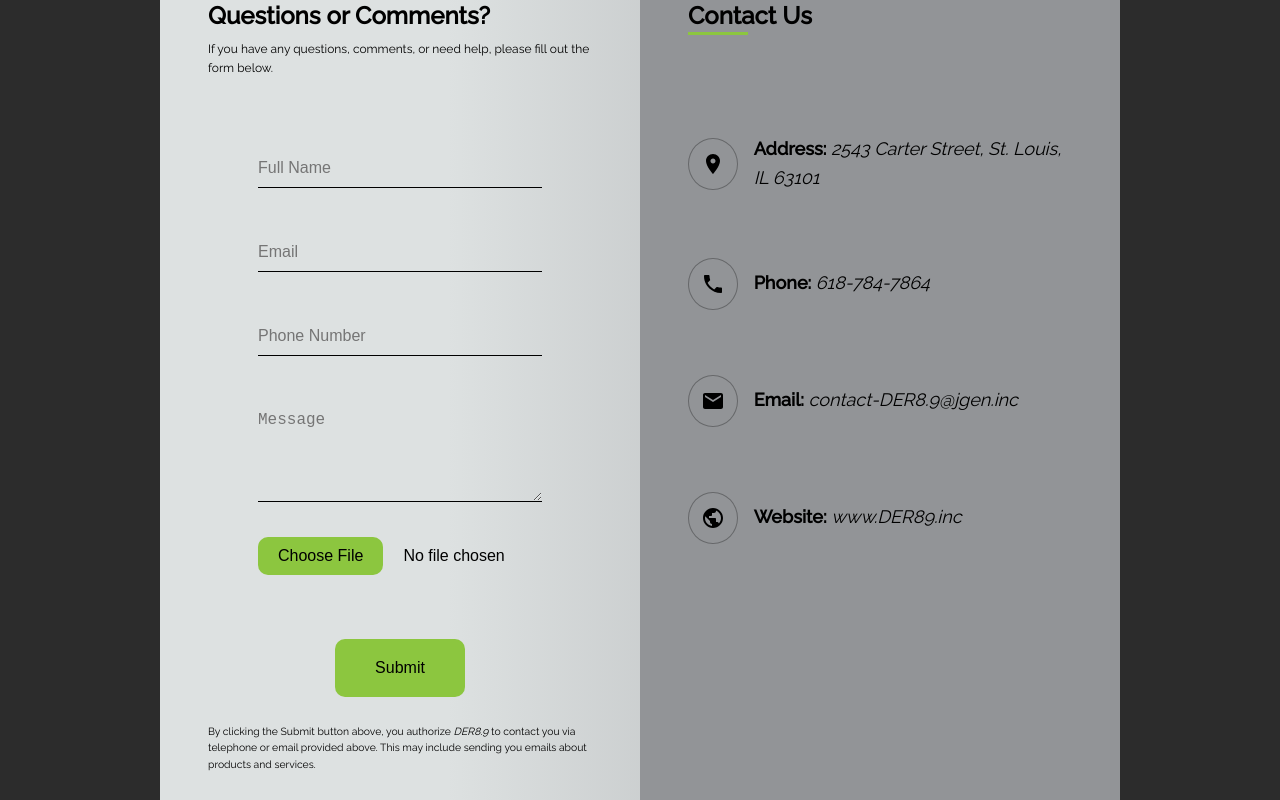
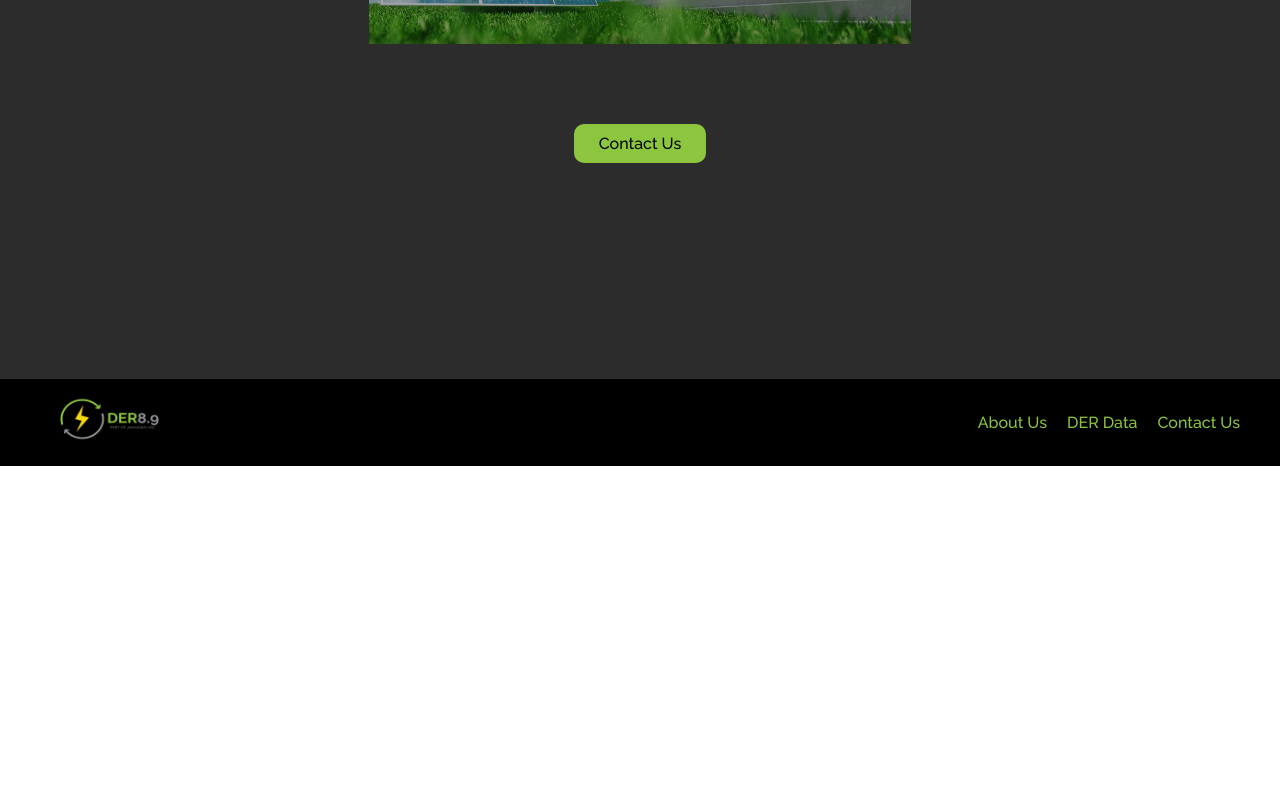
Before and after one commit to landoncrabtree/cyberforce2023, a React (Create React App) app in the folder frontend/: page / in a window 1280 px wide. Shown: the part 2760-3560 px from the top of the page. After the commit the page ends 3226 px from the top, so only its background shows below. Built offline with nearby package versions, Linux system fonts and the light colour scheme.

Commit message:
contact us button

```diff
--- a/frontend/src/pages/ContactUs.js
+++ b/frontend/src/pages/ContactUs.js
@@ -45,12 +45,10 @@ function ContactUs() {
   };
 
   return (
-    <div className='content-container'>
-      <div className='contact-container'>
-      {/* <div className='home-header'>
+    <div className='contact-container' id='contact'>
+    <div className='home-header'>
       <h1>Contact Us Today!</h1>
-        <p></p>
-      </div> */}
+    </div>
       <div className='contact_us-wrapper'>
         <div className='left-box'>
           <div className='margin-box'>
@@ -73,6 +71,7 @@ function ContactUs() {
                       placeholder='Full Name'
                       onChange={onChangeHandler}
                       value={userData.fullname}
+                      required
                     />
                   </div>
                   <div className='form-input'>
@@ -83,6 +82,7 @@ function ContactUs() {
                       placeholder='Email'
                       onChange={onChangeHandler}
                       value={userData.email}
+                      required
                     />
                   </div>
                   <div className='form-input'>
@@ -93,6 +93,7 @@ function ContactUs() {
                       placeholder='Phone Number'
                       onChange={onChangeHandler}
                       value={userData.phonenumber}
+                      required
                     />
                   </div>
                   <div className='form-input mb-60'>
@@ -102,6 +103,7 @@ function ContactUs() {
                       placeholder='Message'
                       onChange={onChangeHandler}
                       value={userData.message}
+                      required
                     ></textarea>
                   </div>
                   <div className='form-input mb-60'>
@@ -188,7 +190,6 @@ function ContactUs() {
         </div>
       </div>
     </div>
-    </div>
   );
 }
 
--- a/frontend/src/pages/Home.js
+++ b/frontend/src/pages/Home.js
@@ -244,150 +244,14 @@ function Home() {
       {/* Social Proof */}
 
       <div className='contact-container' id='contact'>
-      <div className='home-header'>
-        <h1>Contact Us Today!</h1>
+        <div className='home-header'>
+          <h1>Contact Us Today!</h1>
+        </div>
+        <button className='contact-btn' onClick={() => window.location.href = '/contact-us'}>Contact Us</button>
       </div>
-        <div className='contact_us-wrapper'>
-          <div className='left-box'>
-            <div className='margin-box'>
-              <div className='form-wrapper'>
-                <div className='left-header mb-60'>
-                  <h3>Questions or Comments?</h3>
-                  <p className='mb-4'>
-                    If you have any questions, comments, or need help, please
-                    fill out the form below.
-                  </p>
-                </div>
 
-                <form onSubmit={submitHandler} className='contact-form'>
-                  <div className='form-inputs-box'>
-                    <div className='form-input'>
-                      <input
-                        name='fullname'
-                        type='text'
-                        className='input-field'
-                        placeholder='Full Name'
-                        onChange={onChangeHandler}
-                        value={userData.fullname}
-                        required
-                      />
-                    </div>
-                    <div className='form-input'>
-                      <input
-                        name='email'
-                        type='email'
-                        className='input-field'
-                        placeholder='Email'
-                        onChange={onChangeHandler}
-                        value={userData.email}
-                        required
-                      />
-                    </div>
-                    <div className='form-input'>
-                      <input
-                        name='phonenumber'
-                        type='text'
-                        className='input-field'
-                        placeholder='Phone Number'
-                        onChange={onChangeHandler}
-                        value={userData.phonenumber}
-                        required
-                      />
-                    </div>
-                    <div className='form-input mb-60'>
-                      <textarea
-                        name='message'
-                        className='input-field message-box'
-                        placeholder='Message'
-                        onChange={onChangeHandler}
-                        value={userData.message}
-                        required
-                      ></textarea>
-                    </div>
-                    <div className='form-input mb-60'>
-                      <input
-                        type='file'
-                        className='file-btn input-field'
-                        placeholder=''
-                        onChange={onFileChangeHandler}
-                        ref={fileInputRef}
-                      />
-                    </div>
-                    <div className='form-input'>
-                      <input
-                        type='submit'
-                        value='Submit'
-                        className='submit-btn'
-                      />
-                    </div>
-                  </div>
-                </form>
-                <span>
-                  By clicking the Submit button above, you authorize
-                  <i> DER8.9</i> to contact you via telephone or email
-                  provided above. This may include sending you emails about
-                  products and services.
-                </span>
-              </div>
-            </div>
-          </div>
 
-          <div className='right-box'>
-            <div className='info-wrapper'>
-              <h3>Contact Us</h3>
 
-              <div className='dbox'>
-                <div className='icons'>
-                  {/* <span className='fa fa-map-marker'></span> */}
-                  <RoomIcon />
-                </div>
-                <div className='text'>
-                  <p>
-                    <span>Address:</span>{' '}
-                    <em>2543 Carter Street, St. Louis, IL 63101 </em>
-                  </p>
-                </div>
-              </div>
-
-              <div className='dbox'>
-                <div className='icons'>
-                  {/* <span className='fa fa-map-marker'> </span> */}
-                  <PhoneIcon />
-                </div>
-                <div className='text'>
-                  <p>
-                    <span>Phone:</span> <em>618-784-7864</em>
-                  </p>
-                </div>
-              </div>
-
-              <div className='dbox'>
-                <div className='icons'>
-                  {/* <span className='fa fa-map-marker'> </span> */}
-                  <EmailIcon />
-                </div>
-                <div className='text'>
-                  <p>
-                    <span>Email:</span> <em>contact-DER8.9@jgen.inc</em>
-                  </p>
-                </div>
-              </div>
-
-              <div className='dbox'>
-                <div className='icons'>
-                  {/* <span className='fa fa-map-marker'> </span> */}
-                  <PublicIcon />
-                </div>
-                <div className='text'>
-                  <p>
-                    <span>Website:</span> <em>www.DER89.inc</em>
-                  </p>
-                </div>
-              </div>
-            </div>
-          </div>
-        </div>
-      </div>
 
 
 
```
Lines whose indentation alone changed are shown as unchanged.
